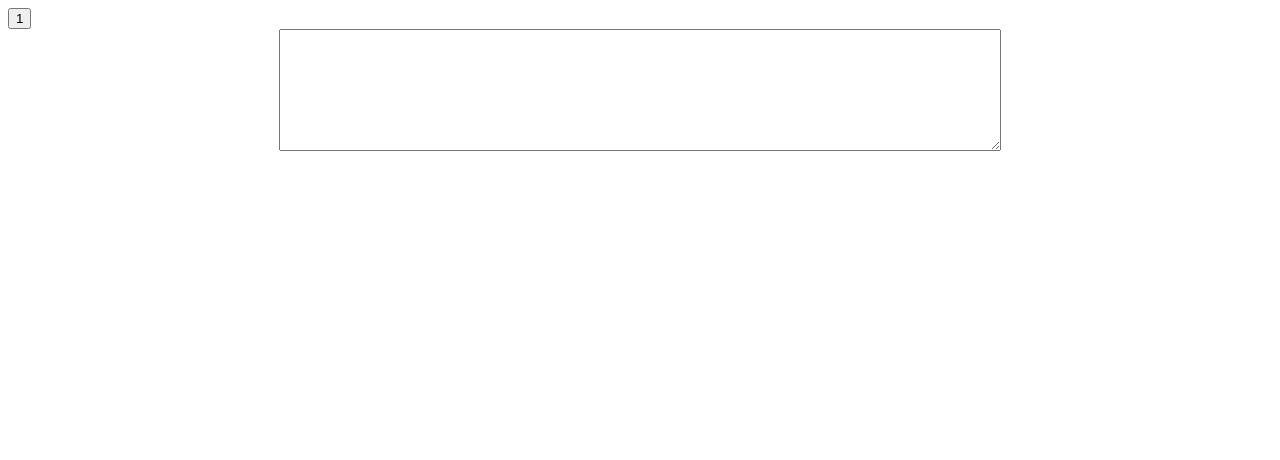
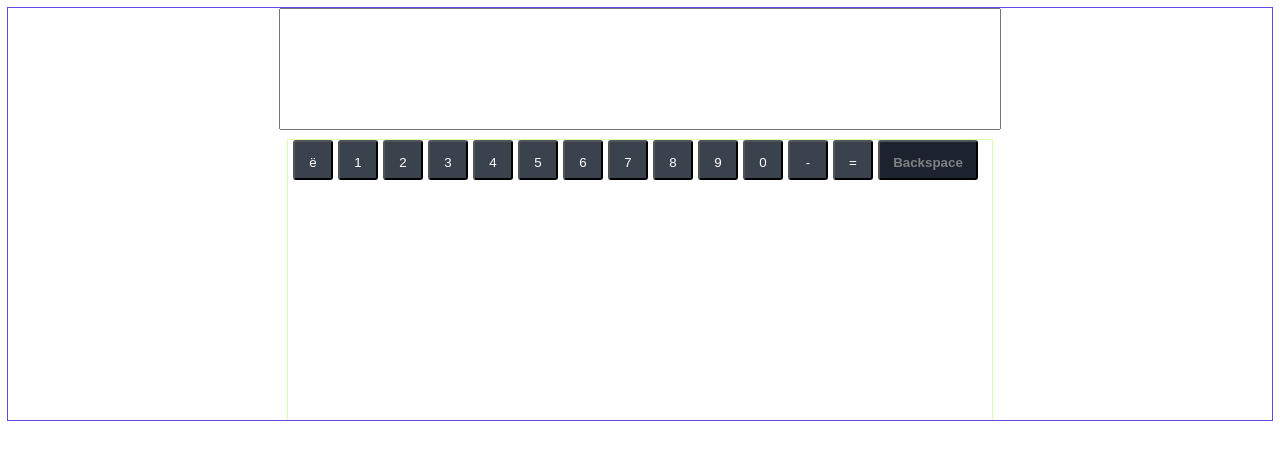
Before and after one commit to aykuli/codejam-virtual-keyboard, a website: page index.html in a window 1280 px wide. Drawn offline with Linux system fonts and the light colour scheme.

Commit message:
feat: add one row buttons and textarea

```diff
--- a/index.html
+++ b/index.html
@@ -8,7 +8,6 @@
     <title>Document</title>
 </head>
 <body>
-    <button class="btn">1</button>
     <script src="index.js"></script>
 </body>
 </html>
--- a/index.js
+++ b/index.js
@@ -1,3 +1,25 @@
+keyboardKeys = [[
+    ['', 'Backquote', "ё", "Ё", "`", "~"],
+    ['', 'Digit1', "1", "!", "1", "!"],
+    ['', 'Digit2', "2", '"', "2", "@"],
+    ['', 'Digit3', "3", "№", "3", "#"],
+    ['', 'Digit4', "4", ";", "4", "$"],
+    ['', 'Digit5', "5", "%", "5", "%"],
+    ['', 'Digit6',"6", ":", "6", "^"],
+    ['', 'Digit7', "7", "?", "7", "&"],
+    ['', 'Digit8',"8", "*", "8", "*"],
+    ['', 'Digit9',"9", "(", "9", "("],
+    ['', "Digit0", "0", ")", "0", ")"],
+    ['', 'Minus', "-", "_", "-", "_"],
+    ['', 'Equal',"=", "+", "=", "+"],
+    ['backspace', "Backspace", 'Backspace', '', '', '']
+  ],
+[
+
+]];
+
+// Creating keyboard elements
+let keys = [ ['Backquote', 'Digit1', 'Minus', 'Equal', 'Backspace'] ]
 let form = document.createElement('form');
 form.className = 'wrapper';
 document.body.append(form);
@@ -6,3 +28,28 @@ let textarea = document.createElement('textarea');
 textarea.className = 'textarea';
 form.append(textarea);
 textarea.setAttribute('type', 'textarea');
+
+let keyboard = document.createElement('div');
+keyboard.className = 'keyboard';
+form.append(keyboard);
+
+for (let i = 0; i < 6; i++) {
+    var row = document.createElement('div');
+    row.className = 'row';
+    keyboard.append(row);
+    console.log('row created');
+    if (i === 0) {
+        console.log('i === 0');
+        for (let j = 0; j < 14; j++) {
+            console.log(row);
+            let key = document.createElement('button');
+            key.className = 'key ' + keyboardKeys[i][j][0];
+            row.append(key);
+
+            let span = document.createElement('span');
+            span.className = keyboardKeys[i][j][1];
+            key.append(span);
+            span.insertAdjacentText("afterbegin", keyboardKeys[i][j][2]);
+        }
+    }
+}
--- a/style.css
+++ b/style.css
@@ -1,15 +1,18 @@
 .wrapper {
   margin: 0 auto;
+
   font-family: Arial, sans-serif;
+
+  outline: 1px solid rgb(99, 70, 230);
 }
 
 .keyboard {
   width: 704px;
   margin: 0 auto;
+  outline: 1px solid rgb(218, 255, 176);
 }
 
 .keyboard .row {
-  clear: both;
   width: 100%;
   height: 40px;
   margin-bottom: 8px;
@@ -81,7 +84,9 @@
 
 .keyboard sup {
   position: absolute;
+
   margin: -10px 0 0 -20px;
+
   font-size: 12px;
 }
 
@@ -94,6 +99,8 @@
 
   font-size: 18px;
   color: #444;
+
+  resize: none;
 }
 
 .off,
```
Also changed, not shown: 1 other file.
